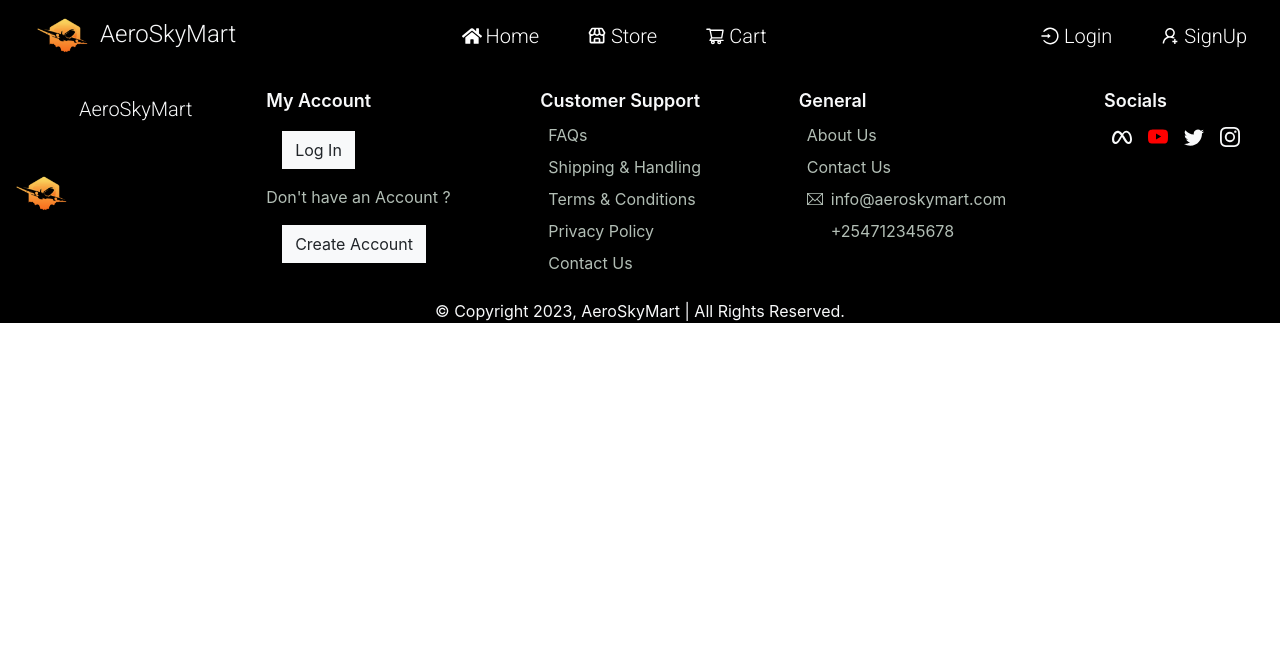
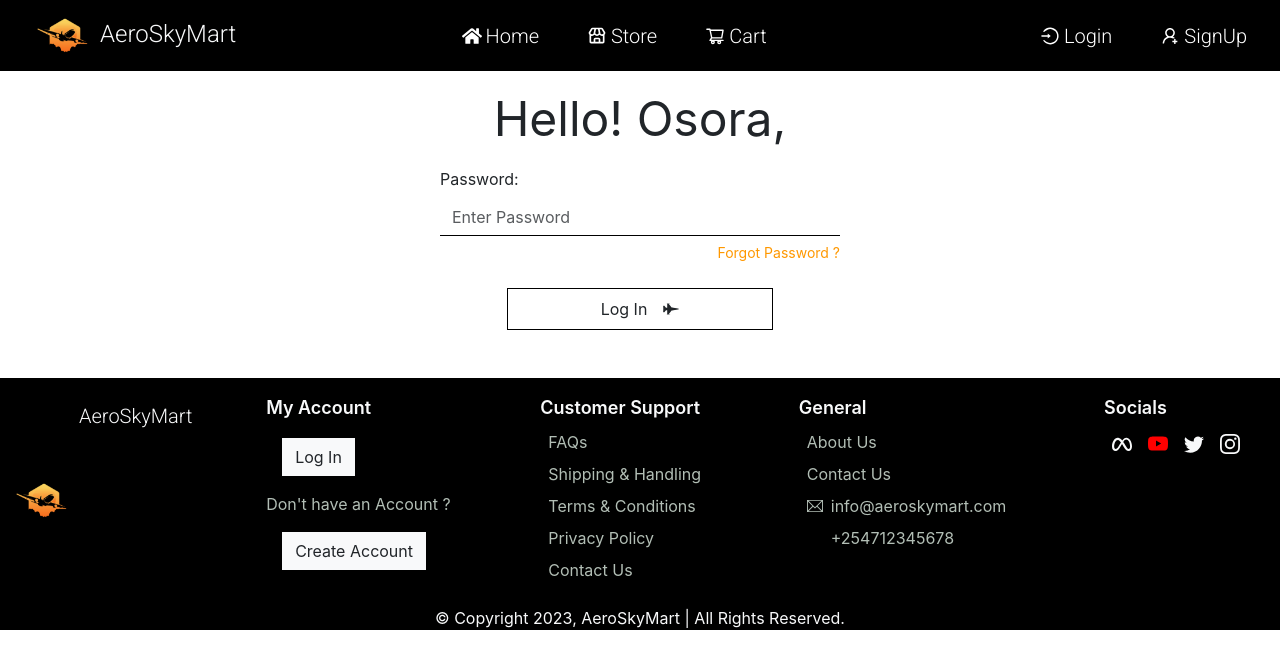
Before and after one commit to Osorabrian/AeroSkyMart, a React (Create React App) app: page /login/1 in a window 1280 px wide. Shown: the top 668 px of the page. Built offline with nearby package versions, Linux system fonts and the light colour scheme; some icons are missing.

Commit message:
add links to the log in forms

```diff
--- a/src/Components/App/App.js
+++ b/src/Components/App/App.js
@@ -20,7 +20,7 @@ function App() {
           <Route path='/' element={<Home/>} />
           <Route path='about' element={<About/>} />
           <Route path='store' element={<Store/>} />
-          <Route path='email_login' element={<EmailLogin/>} />
+          <Route path='login/:email' element={<EmailLogin/>} />
           <Route path='login' element={<Login/>} />
           <Route path='signup' element={<SignUp/>} />
           <Route path='store/:id' element={<Product/>} />
--- a/src/Components/Login/EmailLogin.js
+++ b/src/Components/Login/EmailLogin.js
@@ -1,31 +1,44 @@
 import React, {useState} from "react";
-import { NavLink } from "react-router-dom";
+import { NavLink, useParams, useNavigate } from "react-router-dom";
 import {FaFighterJet} from 'react-icons/fa'
 import './Login.css'
 
 export default function EmailLogin(){
 
     const [password, setPassword] = useState('')
+    const {email} = useParams()
+    const navigate = useNavigate()
+
+    const logIn = function(){
+        console.log({email, password})
+        navigate('/')
+    }
 
     return(
-        <form>
+        <div className="mb-5">
+
+            <h1 className="justify-center text-5xl flex m-4 flex-wrap">Hello! Osora,</h1>
+
+            <form className="mx-auto text-left login-form" onSubmit={logIn}>
+
                     <div>
                         <label className='form-label'>Password:</label>
                         <input type='password' placeholder='Enter Password' className='form-control' onChange={e => setPassword(e.target.value)} required/>
                     </div>
 
-                    <div className='mb-3 text-right'>
+                    <div className='mb-4 mt-1 text-right'>
                         <NavLink className='form-text text-[#ff9800]'>Forgot Password ?</NavLink>
                     </div>
 
-                    <div className='text-center mb-1'>
-                        <button type='submit' className='w-10/12 p-2 border-1 border-black' id='login-button'>
-                            <div className='row'>
-                                <span className='col-9'>Log In</span>
-                                <FaFighterJet className='col-3 mt-1 -ml-8'/>
+                    <div className="text-center">
+                        <button type='submit' className='w-8/12 p-2 border-1 border-black' id='login-button' typeof="submit">
+                            <div className='justify-center flex'>
+                                Log In
+                                <FaFighterJet className='my-auto ms-3'/>
                             </div>
                         </button>
                     </div>
-        </form>
+            </form>
+        </div>
     )
 }
--- a/src/Components/Login/Login.css
+++ b/src/Components/Login/Login.css
@@ -1,4 +1,4 @@
-#login-form{
+.login-form{
     max-width: 400px;
 }
 
--- a/src/Components/Login/Login.js
+++ b/src/Components/Login/Login.js
@@ -9,12 +9,12 @@ export default function Login(){
 
     const navigate = useNavigate()
 
-    const [userName, setUserName] = useState('')
+    const [email, setEmail] = useState('')
 
-    function logInFunction(e){
+    function emailLogIn(e){
         e.preventDefault()
-        console.log({userName})
-        navigate('/email_login')
+        console.log({email})
+        navigate(`${email}`)
     }
 
         return(
@@ -22,15 +22,15 @@ export default function Login(){
 
                 <h1 className='text-6xl'>Log In</h1>
 
-                <form onSubmit={logInFunction} className='mx-auto mt-3 text-left' id='login-form'>
+                <form onSubmit={emailLogIn} className='mx-auto mt-3 text-left login-form'>
 
                     <div className='mt-3 mb-4'>
                         <label className={'form-label'}>Email:</label>
-                        <input type='email' placeholder='example@gmail.com' className='form-control' onChange={e => setUserName(e.target.value)} required />
+                        <input type='email' placeholder='example@gmail.com' className='form-control' onChange={e => setEmail(e.target.value)} required />
                     </div>
 
                     <div className='text-center'>
-                        <button className='mx-auto w-8/12 p-2 border-1 border-[black] m-2' id='login-button' onClick={logInFunction}>
+                        <button className='mx-auto w-8/12 p-2 border-1 border-[black] m-2' id='login-button' typeof='submit'>
                                 <div className='justify-center flex'>
                                     <IoIosMail className='my-auto me-2'/>
                                     Continue with Email
```
